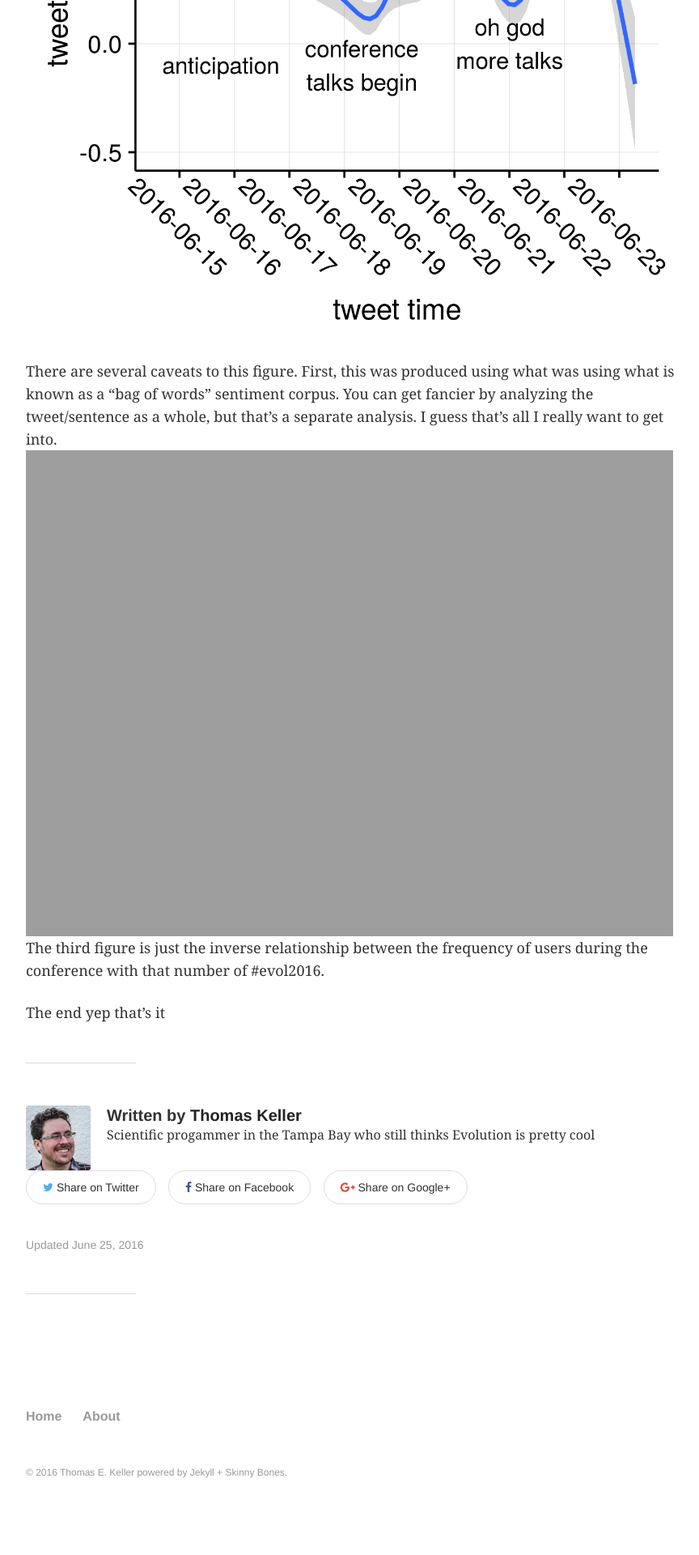
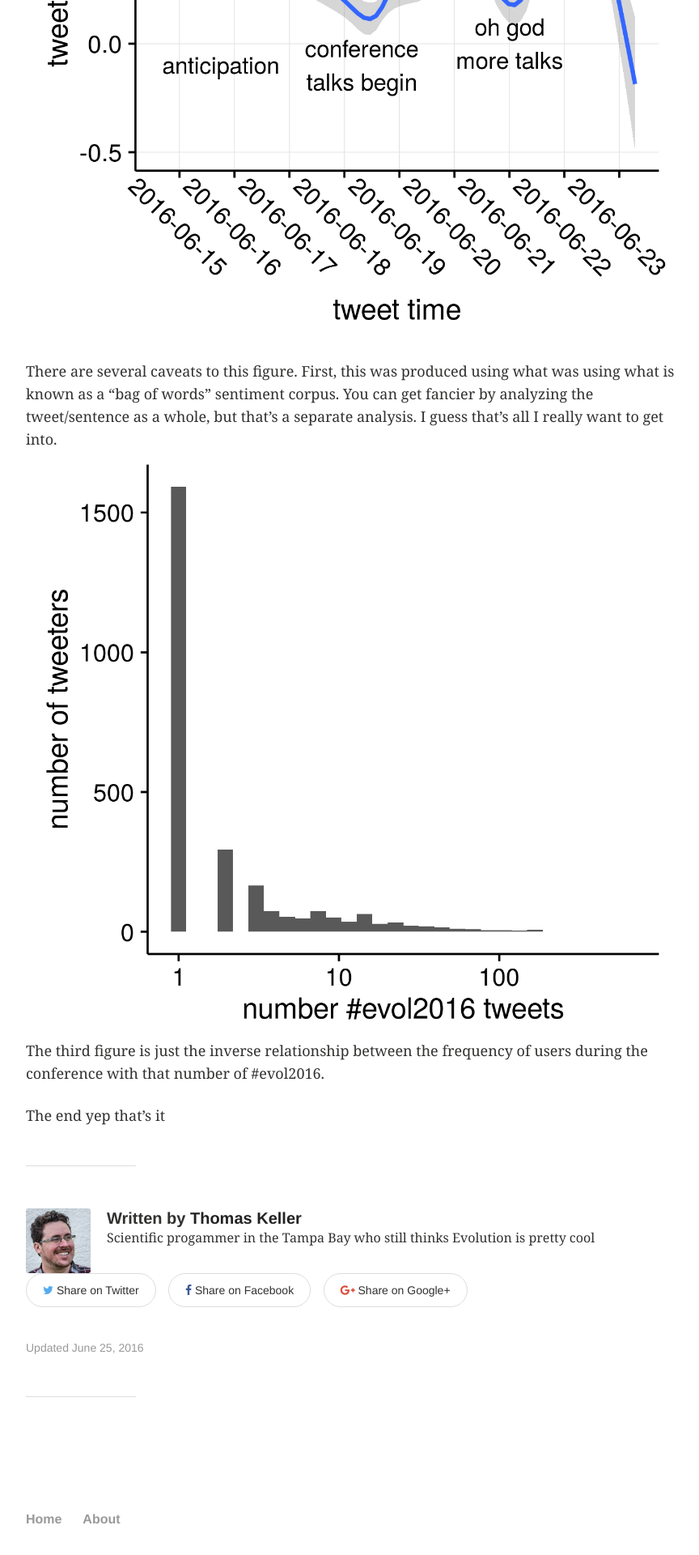
Before and after one commit to thomas-keller/thomas-keller.github.io, a Jekyll site: the page built from _posts/articles/2016-06-25-I-analyzed-evolution-2016-twitter-and-you-can-too-for-other-conferences.md, in a window 1280 px wide. Shown: the part 4480-6400 px from the top of the page at 81% size, without its empty margins (64-928 px from the left). Built offline with Jekyll 4.4.1, drawn with Linux system fonts in a browser that asks for light colours; comment, search, counter and statistics services are not loaded.

Commit message:
added pictures

```diff
--- a/_posts/articles/2016-06-25-I-analyzed-evolution-2016-twitter-and-you-can-too-for-other-conferences.md
+++ b/_posts/articles/2016-06-25-I-analyzed-evolution-2016-twitter-and-you-can-too-for-other-conferences.md
@@ -110,7 +110,7 @@ The second figure was the one I spent the most time on, and is a plot of twitter
 <img src="https://thomas-keller.github.io/images/evol2016_sentiment_time.png" width="800">
 
 There are several caveats to this figure. First, this was produced using what was using what is known as a "bag of words" sentiment corpus. You can get fancier by analyzing the tweet/sentence as a whole, but that's a separate analysis. I guess that's all I really want to get into.
-<img src="https://thomas-keller.github.io/images/evol2016_numtweets.png" width="800">
+<img src="https://thomas-keller.github.io/images/evol2016_numtweets_user.png" width="800">
 The third figure is just the inverse relationship between the frequency of users during the conference with that number of #evol2016.
 
 The end
```
